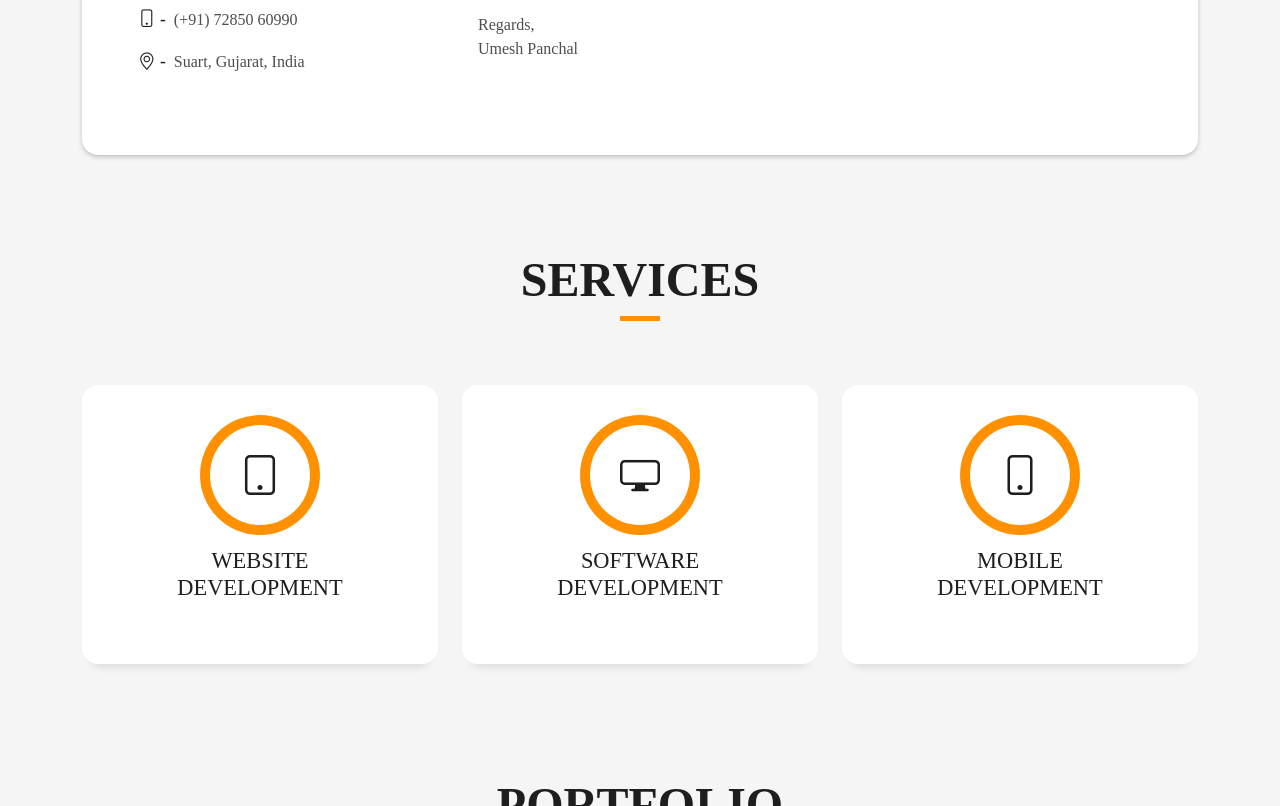
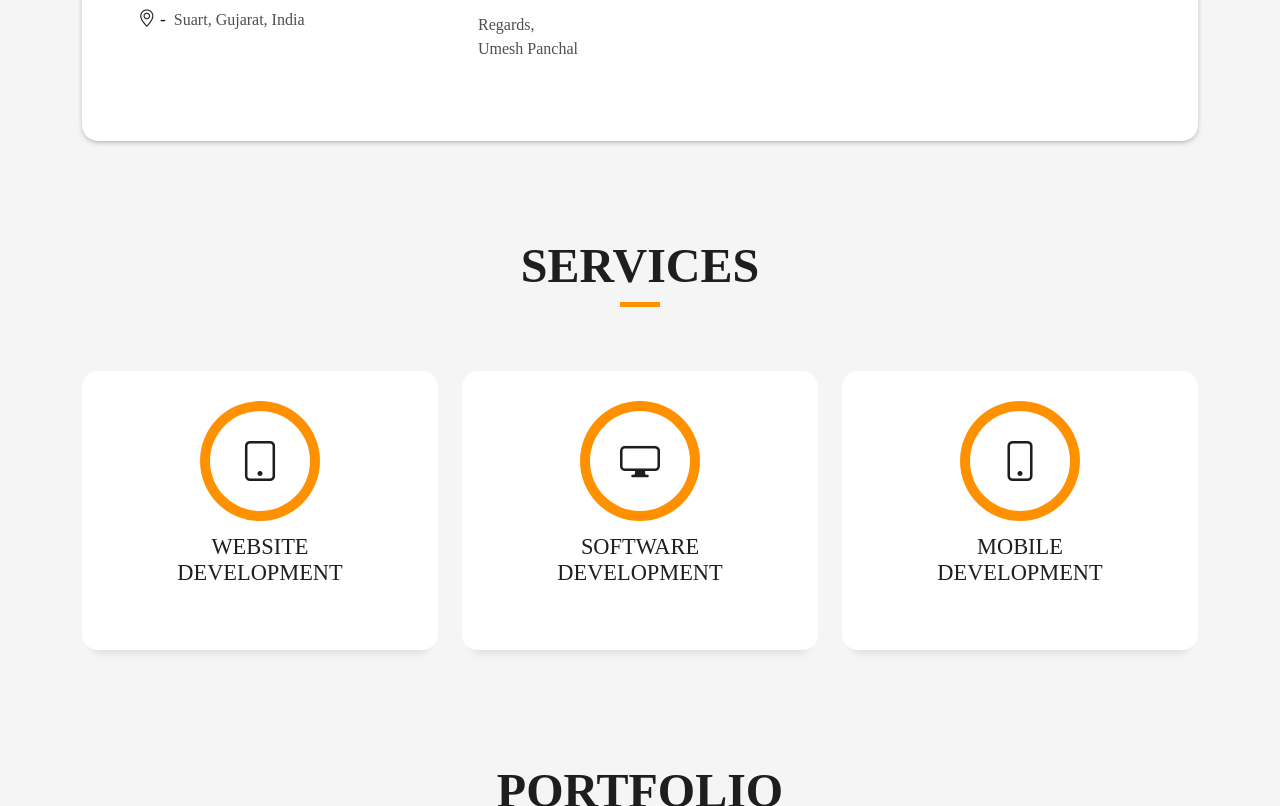
Before and after one commit to Umesh2010/portfolio, a plain HTML site: page index.html in a window 1280 px wide. Shown: the part 1402-2208 px from the top of the page. Drawn offline with Linux system fonts and the light colour scheme.

Commit message:
Update index.html

```diff
--- a/index.html
+++ b/index.html
@@ -105,8 +105,8 @@
                       <div class="about-info">
                         <p><span class="title-s mx-2"><i class="bi bi-envelope"></i>
                             -</span><span>umesh.panchal501@gmail.com </span></p>
-                        <p><span class="title-s mx-2"><i class="bi bi-phone"></i> -</span><span>(+91) 72850 60990</span>
-                        </p>
+<!--                         <p><span class="title-s mx-2"><i class="bi bi-phone"></i> -</span><span>(+91) 72850 60990</span>
+                        </p> -->
                         <p><span class="title-s mx-2"><i class="bi bi-geo-alt"></i></i> -</span><span>Suart, Gujarat,
                             India</span></p>
                       </div>
```
